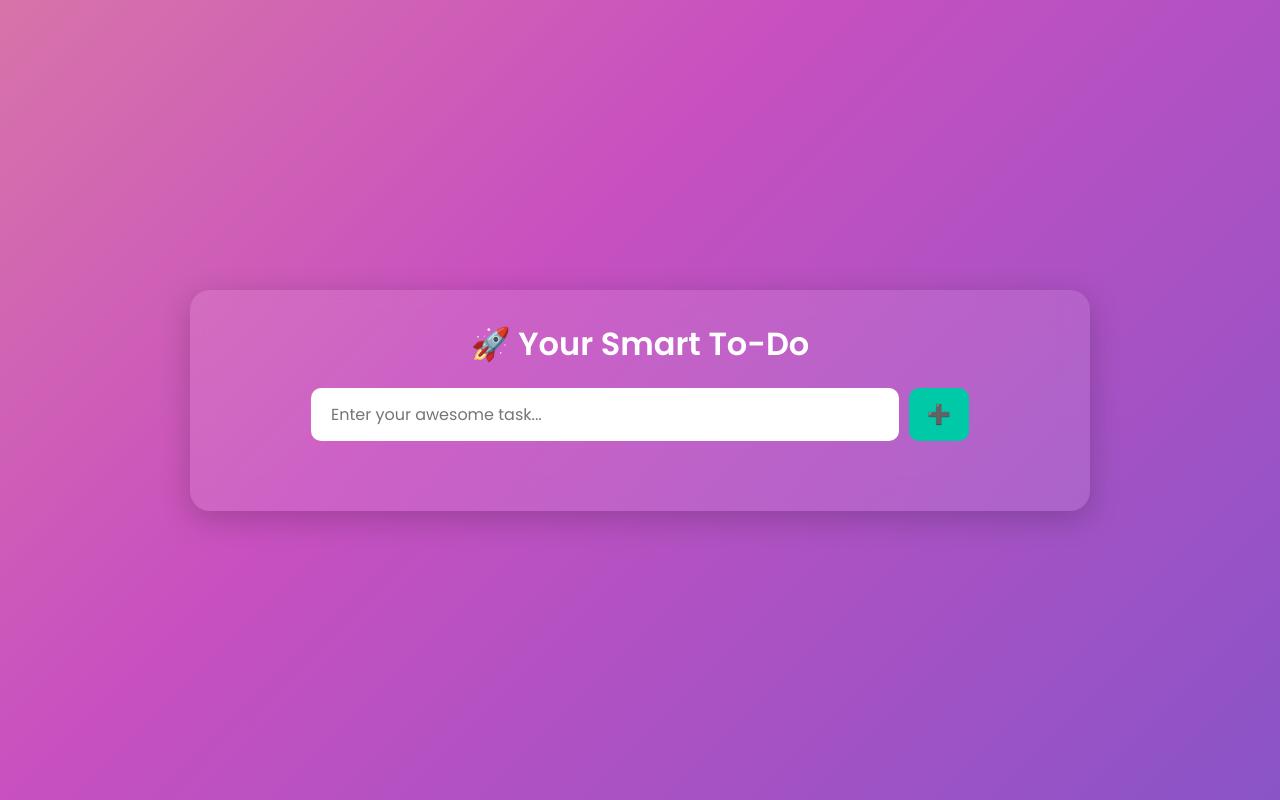
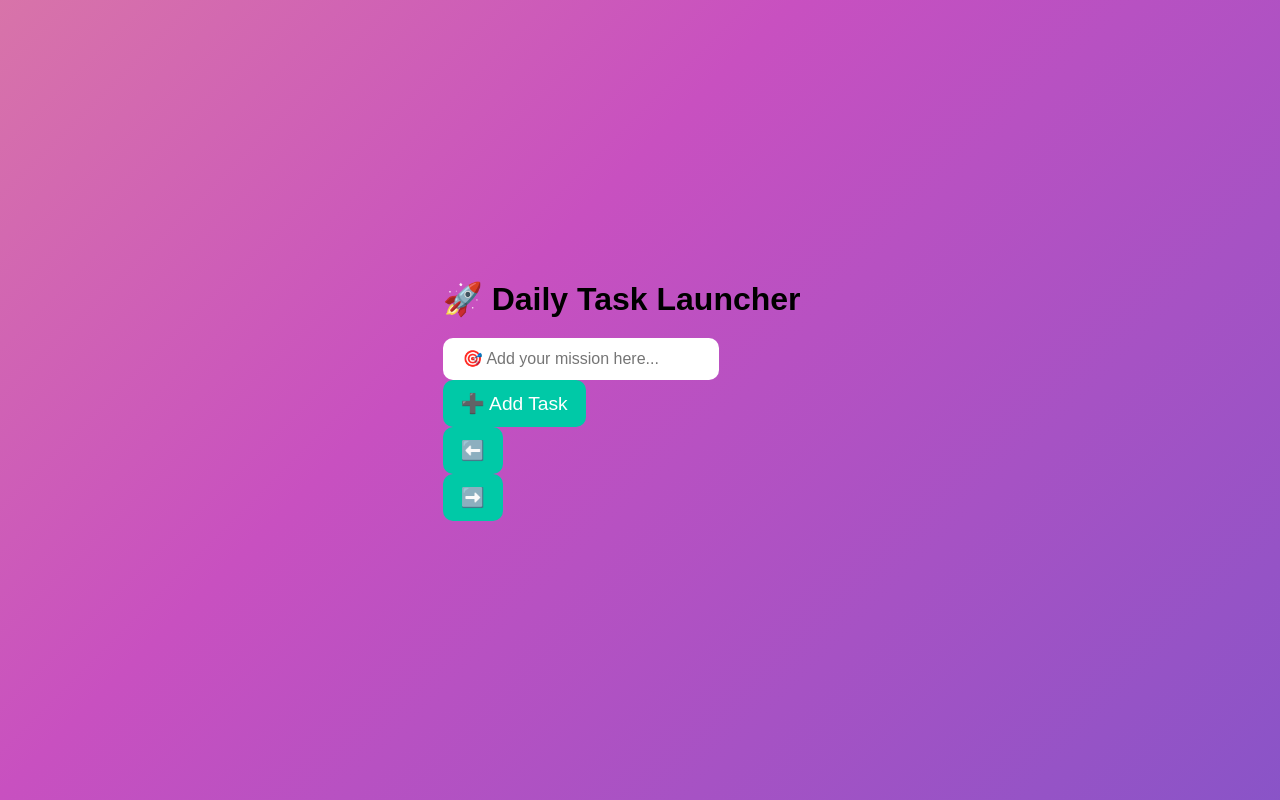
Before and after one commit to Sneharah-Vilas-Thote/Todo-app, a plain HTML site: page index.html in a window 1280 px wide. Drawn offline with Linux system fonts and the light colour scheme.

Commit message:
Update index.html

```diff
--- a/index.html
+++ b/index.html
@@ -2,19 +2,22 @@
 <html lang="en">
 <head>
   <meta charset="UTF-8" />
-  <meta name="viewport" content="width=device-width, initial-scale=1.0"/>
-  <title>Awesome To-Do App</title>
+  <meta name="viewport" content="width=device-width, initial-scale=1.0" />
+  <title>🚀 Daily Task Launcher</title>
   <link rel="stylesheet" href="style.css" />
-  <link href="https://fonts.googleapis.com/css2?family=Poppins:wght@400;600&display=swap" rel="stylesheet" />
 </head>
 <body>
-  <div class="app-container">
-    <h1>🚀 Your Smart To-Do</h1>
-    <div class="input-area">
-      <input type="text" id="taskInput" placeholder="Enter your awesome task..." />
-      <button onclick="addTask()">➕</button>
+  <div class="container">
+    <h1>🚀 Daily Task Launcher</h1>
+    <form id="task-form">
+      <input type="text" id="task-input" placeholder="🎯 Add your mission here..." required />
+      <button type="submit">➕ Add Task</button>
+    </form>
+    <div class="task-scroll-container">
+      <button class="scroll-btn left" onclick="scrollLeft()">⬅️</button>
+      <div id="task-list" class="task-list"></div>
+      <button class="scroll-btn right" onclick="scrollRight()">➡️</button>
     </div>
-    <div class="tasks-container" id="tasksContainer"></div>
   </div>
   <script src="script.js"></script>
 </body>
```
